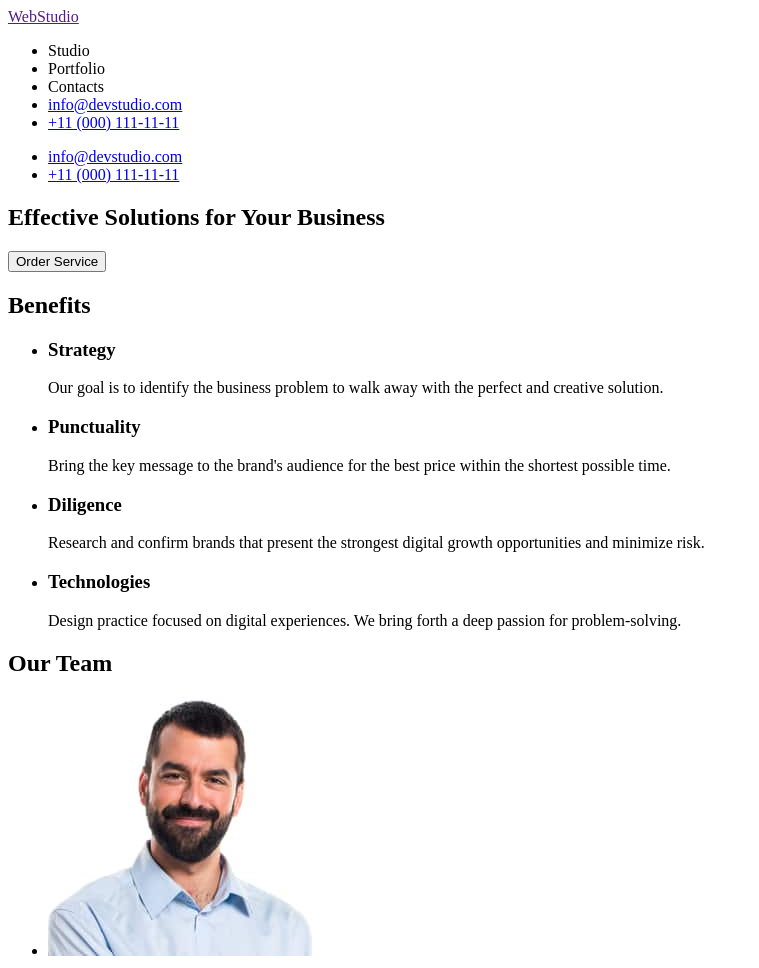
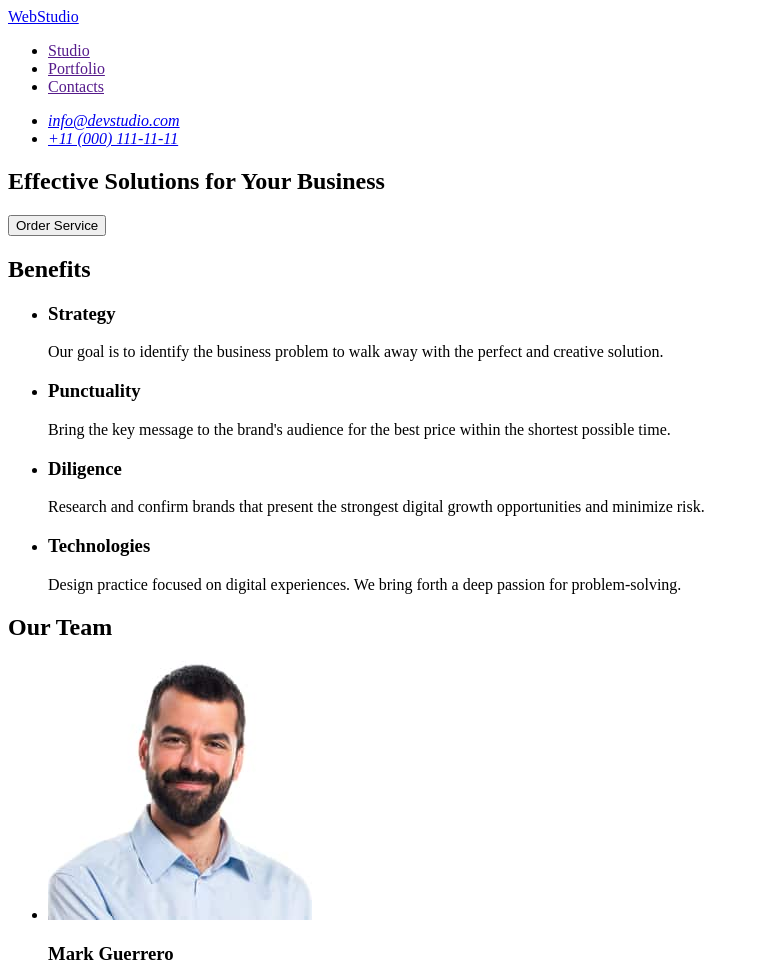
Before and after one commit to chev922/goit-markup-hw-01, a plain HTML site: page index.html in a window 1280 px wide. Shown: the top 968 px of the page, without its empty margins (0-759 px from the left). Drawn offline with Linux system fonts and the light colour scheme.

Commit message:
add canges

```diff
--- a/index.html
+++ b/index.html
@@ -8,20 +8,20 @@
 
   <body>
     <header>
+      <a href="./index.html">WebStudio</a>
       <nav>
-        <a href="">WebStudio</a>
         <ul>
-          <li>Studio</li>
-          <li>Portfolio</li>
-          <li>Contacts</li>
-          <li><a href="mailto:info@devstudio.com">info@devstudio.com</a></li>
-          <li><a href="tel:+11(000)1111111">+11 (000) 111-11-11</a></li>
+          <li><a href="">Studio</a></li>
+          <li><a href="">Portfolio</a></li>
+          <li><a href="">Contacts</a></li>
         </ul>
       </nav>
-      <ul>
-        <li><a href="mailto:info@devstudio.com">info@devstudio.com</a></li>
-        <li><a href="tel:+11(000)1111111">+11 (000) 111-11-11</a></li>
-      </ul>
+      <address>
+        <ul>
+          <li><a href="mailto:info@devstudio.com">info@devstudio.com</a></li>
+          <li><a href="tel:+110001111111">+11 (000) 111-11-11</a></li>
+        </ul>
+      </address>
     </header>
     <main>
       <!-- baner -->
@@ -85,7 +85,7 @@
               height="260"
             />
             <h3>Tom Ford</h3>
-            <p></p>
+            <p>Frontend Developer</p>
           </li>
           <li>
             <img
@@ -111,7 +111,7 @@
       </section>
     </main>
     <footer>
-      <a href="">WebStudio</a>
+      <a href="./index.html">WebStudio</a>
       <p>
         Increase the flow of customers and sales for your business with digital
         marketing & growth solutions.
```
